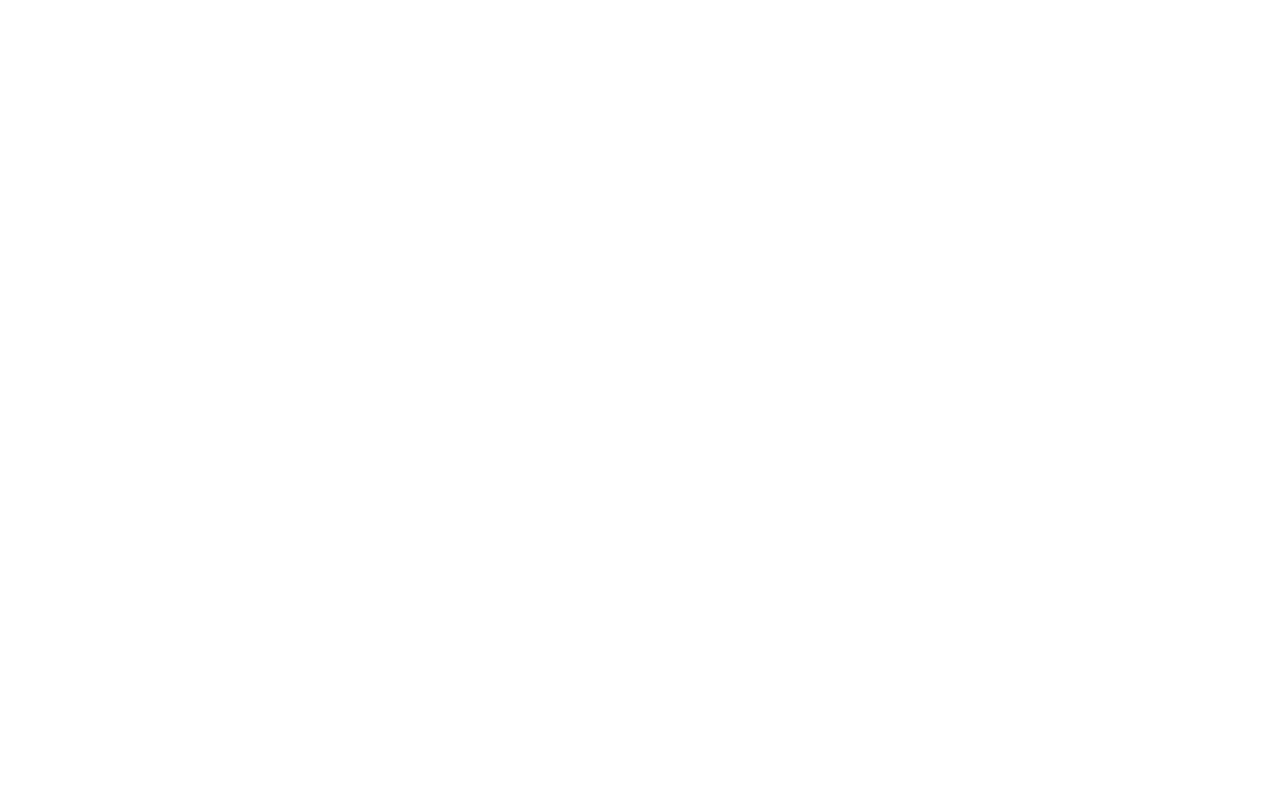
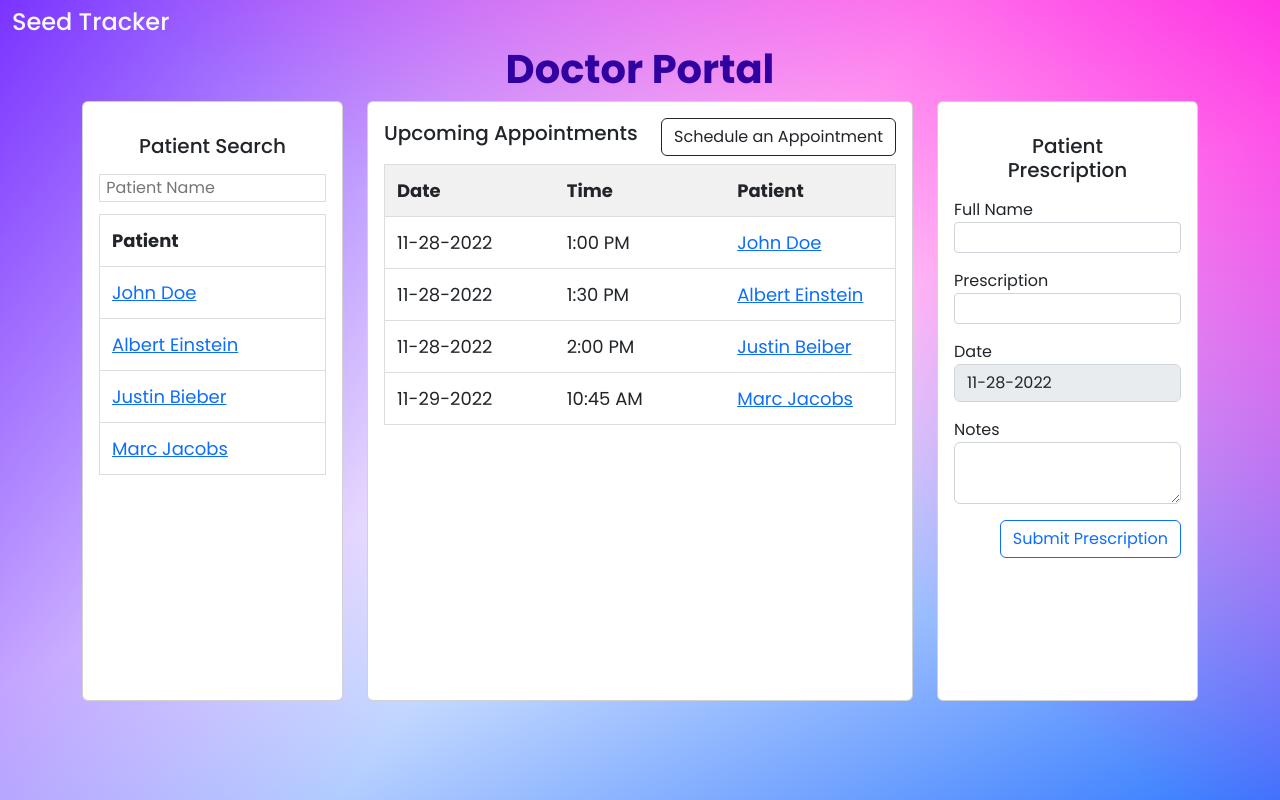
Before and after one commit to nguyenjennifer/pregnancytracker, a PHP site: page /doctor/doctorPortal.html in a window 1280 px wide. Before the commit the page is empty. Run offline with PHP 8.4, Linux system fonts and the light colour scheme.

Commit message:
created doctor portal

```diff
--- a/doctor/doctorPortal.html
+++ b/doctor/doctorPortal.html
@@ -0,0 +1,164 @@
+<!doctype html>
+<html lang="en">
+
+<head>
+    <meta charset="utf-8">
+    <meta name="viewport" content="width=device-width, initial-scale=1">
+    <title>Seed Tracker</title>
+    <link href="https://cdn.jsdelivr.net/npm/bootstrap@5.2.3/dist/css/bootstrap.min.css" rel="stylesheet"
+        integrity="sha384-rbsA2VBKQhggwzxH7pPCaAqO46MgnOM80zW1RWuH61DGLwZJEdK2Kadq2F9CUG65" crossorigin="anonymous">
+    <link href="../style.css" rel="stylesheet">
+    <link href="https://cdn.jsdelivr.net/npm/bootstrap@5.2.2/dist/css/bootstrap.min.css" rel="stylesheet">
+    <script src="https://cdn.jsdelivr.net/npm/bootstrap@5.2.2/dist/js/bootstrap.bundle.min.js"></script>
+    <link rel="preconnect" href="https://fonts.googleapis.com">
+    <link rel="preconnect" href="https://fonts.gstatic.com" crossorigin>
+    <link
+        href="https://fonts.googleapis.com/css2?family=Poppins:ital,wght@0,100;0,200;0,300;0,400;0,500;0,600;0,700;0,800;0,900;1,100;1,200;1,300;1,400;1,500;1,600;1,700;1,800;1,900&display=swap"
+        rel="stylesheet">
+</head>
+
+<body>
+    <nav class="navbar navbar-light">
+        <div class="container-fluid">
+            <span class="h4 mb-0" style="color:#f9f9f9">Seed Tracker</span>
+        </div>
+    </nav>
+    <div class="text-center">
+        <h1 style="color:#3000a0"><strong>Doctor Portal</strong></h1>
+    </div>
+    <div class="container">
+        <div class="row gutters" style="height: 75vh">
+            <div class="col-xl-3 col-lg-3 col-md-12 col-sm-12 col-12">
+                <div class="card h-100">
+                    <div class="card-body">
+                        <h5 class="text-center m-3">Patient Search</h6>
+                        <input type="text" id="searchBar" onkeyup="myFunction()" placeholder=" Patient Name">
+
+                        <table id="patientSearch" style="text-align: center">
+                            <tr>
+                                <th>Patient</th>
+                            </tr>
+                            <tr>
+                                <td><a href=#>John Doe</a></td>
+                            </tr>
+                            <tr>
+                                <td><a href=#>Albert Einstein</a></td>
+                            </tr>
+                            <tr>
+                                <td><a href=#>Justin Bieber</a></td>
+                            </tr>
+                            <tr>
+                                <td><a href=#>Marc Jacobs</a></td>
+                            </tr>
+                        </table>
+                    </div>
+                </div>
+            </div>
+            <div class="col-xl-6 col-lg-6 col-md-12 col-sm-12 col-12">
+                <div class="card h-100">
+                    <div class="card-body">
+                        <div class="card-title" style="display: flex; justify-content: space-between; align-items: center;">
+                            <h5>Upcoming Appointments</h5>
+                            <button type="button" class="btn btn-outline-dark" data-bs-toggle="modal" data-bs-target="#schedule">
+                                Schedule an Appointment
+                            </button>
+                        </div>
+                        <div class="modal fade" id="schedule" tabindex="-1" aria-labelledby="scheduleAppointment" aria-hidden="true">
+                            <div class="modal-dialog modal-dialog-centered">
+                                <div class="modal-content">
+                                    <div class="modal-header">
+                                        <h5 class="modal-title" id="exampleModalLabel">Schedule an Appointment</h5>
+                                        <button type="button" class="btn-close" data-bs-dismiss="modal" aria-label="Close"></button>
+                                    </div>
+                                    <div class="modal-body">
+                                        <form>
+                                            <div>
+                                                <label>Patient Full Name</label>
+                                                <input type="text" style="width: 100%" required>
+                                            </div>
+                                            <div>
+                                                <label class="mt-4">Patient Date of Birth</label>
+                                                <input type="date" required>
+                                            </div>
+                                            <div>
+                                                <label class="mt-3">Select Date and Time</label>
+                                                <input type="datetime-local" name="book" required>
+                                            </div>
+                                            <div>
+                                                <label class="form-group-text mt-3">Notes</label>
+                                                <textarea class="form-control" aria-label="notes"></textarea>
+                                            </div>
+                                            <div class="modal-footer">
+                                                <button type="submit" class="btn btn-outline-primary">Save</button>
+                                                <button type="button" class="btn btn-outline-dark" data-bs-dismiss="modal">Cancel</button>
+                                            </div>
+                                        </form>
+                                    </div>
+                                </div>
+                            </div>
+                        </div>
+                        <table id="recordsTable">
+                            <tr class="header">
+                                <th style="width:33%;">Date</th>
+                                <th style="width:33%">Time</th>
+                                <th style="width:33%;">Patient</th>
+                            </tr>
+                            <tr>
+                                <td>11-28-2022</td>
+                                <td>1:00 PM</td>
+                                <td><a href=#>John Doe</a></td>
+                            </tr>
+                            <tr>
+                                <td>11-28-2022</td>
+                                <td>1:30 PM</td>
+                                <td><a href=#>Albert Einstein</a></td>
+                            </tr>
+                            <tr>
+                                <td>11-28-2022</td>
+                                <td>2:00 PM</td>
+                                <td><a href=#>Justin Beiber</a></td>
+                            </tr>
+                            <tr>
+                                <td>11-29-2022</td>
+                                <td>10:45 AM</td>
+                                <td><a href=#>Marc Jacobs</a></td>
+                            </tr>
+                        </table>
+                    </div>
+                </div>
+            </div>
+            <div class="col-xl-3 col-lg-3 col-md-12 col-sm-12 col-12">
+                <div class="card h-100">
+                    <div class="card-body">
+                        <h5 class="text-center m-3">Patient Prescription</h6>
+                        <form>
+                            <div class="form-group my-3">
+                                <label>Full Name</label>
+                                <input type="text" class="form-control form-control-sm" required>
+                            </div>
+                            <div class="form-group my-3">
+                                <label>Prescription</label>
+                                <input type="text" class="form-control form-control-sm" required>
+                            </div>
+                            <div class="form-group my-3">
+                                <label for="date">Date</label>
+                                <input disabled type="text" id="date" class="form-control" required>
+                            </div>
+                            <div class="form-group">
+                                <span class="form-group-text">Notes</span>
+                                <textarea class="form-control" aria-label="notes"></textarea>
+                            </div>
+                            <div class="d-flex justify-content-end">
+                                <button type="submit" class="btn btn-outline-primary mt-3">Submit Prescription</button>
+                            </div>
+                        </form>
+                    </div>
+                </div>
+            </div>
+        </div>
+    </div>
+    <script src="index.js"></script>
+    <script src="https://cdn.jsdelivr.net/npm/bootstrap@5.2.3/dist/js/bootstrap.bundle.min.js" integrity="sha384-kenU1KFdBIe4zVF0s0G1M5b4hcpxyD9F7jL+jjXkk+Q2h455rYXK/7HAuoJl+0I4" crossorigin="anonymous"></script>
+</body>
+
+</html>
--- /dev/null
+++ b/doctor/index.js
@@ -0,0 +1,39 @@
+function myFunction() {
+  // Declare variables
+  var input, filter, table, tr, td, i, txtValue;
+  input = document.getElementById("searchBar");
+  filter = input.value.toUpperCase();
+  table = document.getElementById("patientSearch");
+  tr = table.getElementsByTagName("tr");
+
+  // Loop through all table rows, and hide those who don't match the search query
+  for (i = 0; i < tr.length; i++) {
+    td = tr[i].getElementsByTagName("td")[0];
+    if (td) {
+      txtValue = td.textContent || td.innerText;
+      if (txtValue.toUpperCase().indexOf(filter) > -1) {
+        tr[i].style.display = "";
+      } else {
+        tr[i].style.display = "none";
+      }
+    }
+  }
+}
+
+function getDate() {
+  var today = new Date();
+  var dd = today.getDate();
+  var mm = today.getMonth()+1; //January is 0!
+  var yyyy = today.getFullYear();
+
+  today = mm + '-' + dd + '-' + yyyy;
+
+  document.getElementById('date').value = today;
+}
+
+window.onload = function() {
+  getDate();
+};
+
+var today = new Date().toISOString().slice(0, 16);
+document.getElementsByName("book")[0].min = today;
--- a/style.css
+++ b/style.css
@@ -9,24 +9,24 @@ html, body {
     background-attachment: fixed;
 }
 
-.global-container{
+.global-container {
 	height:100%;
 	display: flex;
 	align-items: center;
 	justify-content: center;
 }
 
-.login-form{
+.login-form {
 	width:500px;
 	margin:20px;
-    background-color: #f9f9f9;
+  background-color: #f9f9f9;
 }
 
-.btn{
-    align-content: center;
+.btn {
+  align-content: center;
 }
 
-.alert{
+.alert {
 	margin-bottom:-30px;
 	font-size: 13px;
 	margin-top:20px;
@@ -39,22 +39,26 @@ html, body {
   margin-bottom: 12px;
 }
 
-#recordsTable {
+#recordsTable, #patientSearch {
   border-collapse: collapse;
   width: 100%;
   border: 1px solid #ddd;
   font-size: 18px;
 }
 
-#recordsTable th, #recordsTable td {
+#recordsTable th, #recordsTable td,  #patientSearch th,  #patientSearch td {
   text-align: left;
   padding: 12px;
 }
 
-#recordsTable tr {
+#recordsTable tr, #patientSearch tr {
   border-bottom: 1px solid #ddd;
 }
 
-#recordsTable tr.header, #recordsTable tr:hover {
+#recordsTable tr.header, #recordsTable tr:hover, #patientSearch tr:hover {
   background-color: #f1f1f1;
 }
+
+.modal {
+  --bs-modal-width: 30vw !important;
+}
```
Also changed, not shown: doctor/myPatient.php (added).
